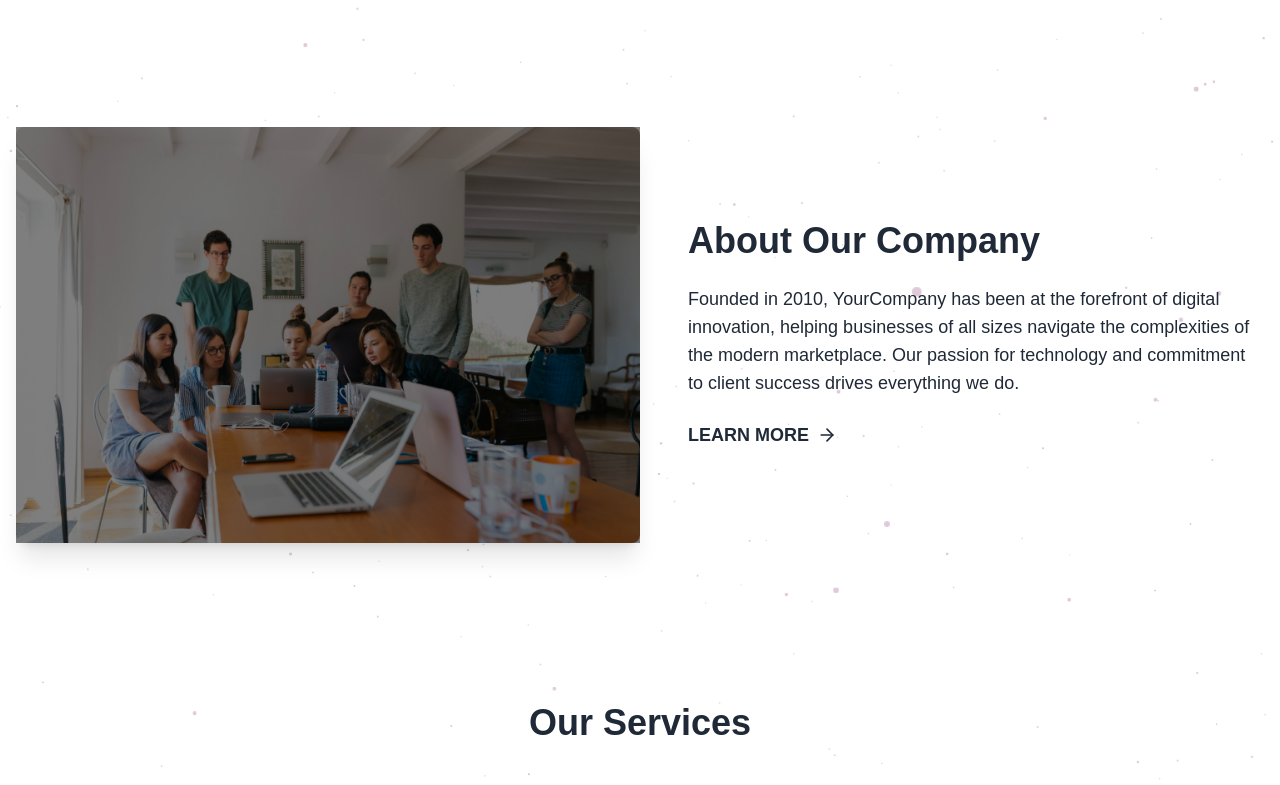
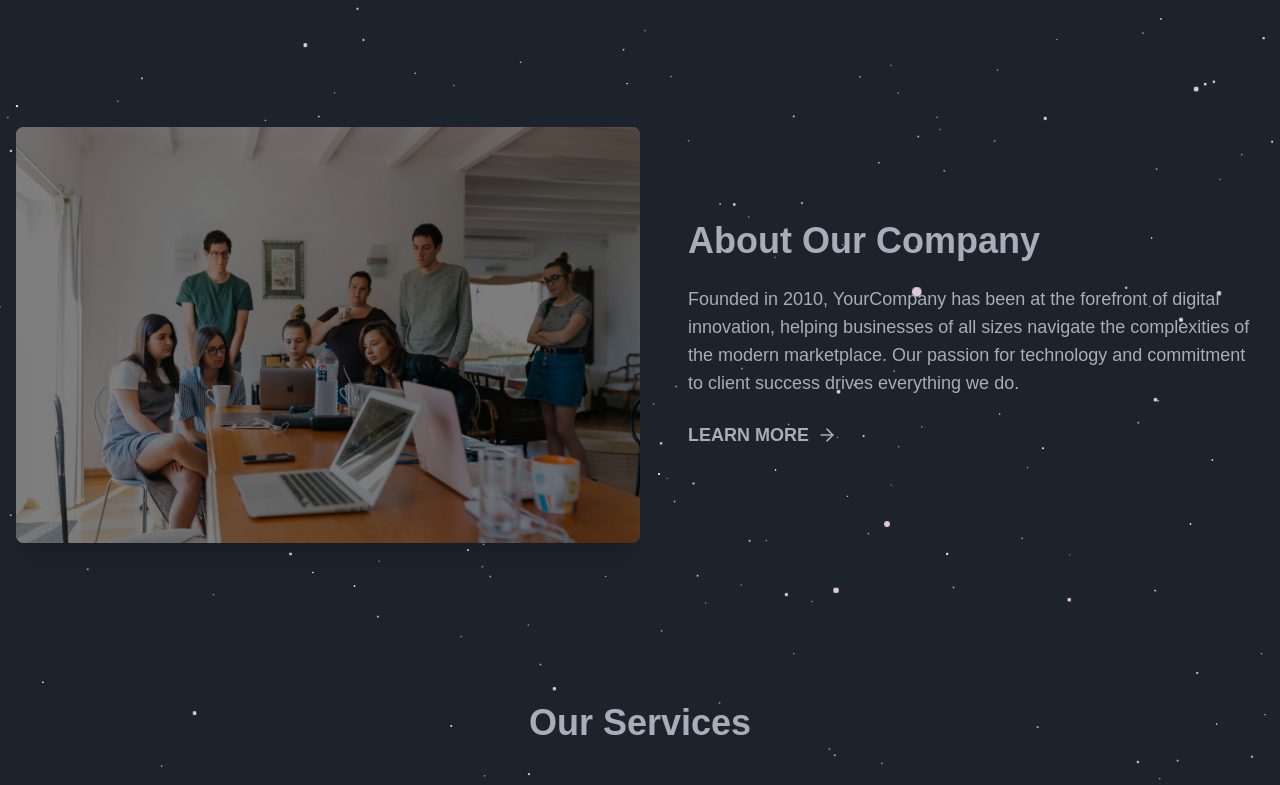
Before and after one commit to SunnySiddique/Y-ENTERTAINMENT-COM, a React (Vite) app: page / in a window 1280 px wide. Shown: the part 1280-2065 px from the top of the page. Built offline with nearby package versions, Linux system fonts and the light colour scheme; a web font is replaced by a local one.

Commit message:
error fixes

```diff
--- a/src/context/ThemeContext.jsx
+++ b/src/context/ThemeContext.jsx
@@ -6,11 +6,11 @@ const ThemeContext = createContext();
 export const useTheme = () => useContext(ThemeContext);
 
 export const ThemeProvider = ({ children }) => {
-  const [theme, setTheme] = useState("light");
+  const [theme, setTheme] = useState("dark");
 
   // Get the saved theme from localStorage on mount
   useEffect(() => {
-    const savedTheme = localStorage.getItem("theme") || "light";
+    const savedTheme = localStorage.getItem("theme") || "dark";
     setTheme(savedTheme);
     document.documentElement.setAttribute("data-theme", savedTheme);
   }, []);
--- a/src/pages/home/HomeAbout.jsx
+++ b/src/pages/home/HomeAbout.jsx
@@ -6,8 +6,6 @@ import aboutImage from "/images/aboutImage.jpg";
 const HomeAbout = () => {
   return (
     <section className="py-20 ">
-      {" "}
-      {/* Primary background color */}
       <div className="container mx-auto px-4">
         <div className="flex flex-col md:flex-row items-center">
           <motion.div
@@ -25,7 +23,7 @@ const HomeAbout = () => {
                 height={600}
                 className="rounded-lg shadow-xl"
               />
-              <div className="absolute inset-0 bg-black bg-opacity-50 z-10"></div>
+              <div className="absolute inset-0 bg-black bg-opacity-50 rounded-lg z-10"></div>
             </div>
           </motion.div>
           <motion.div
```
